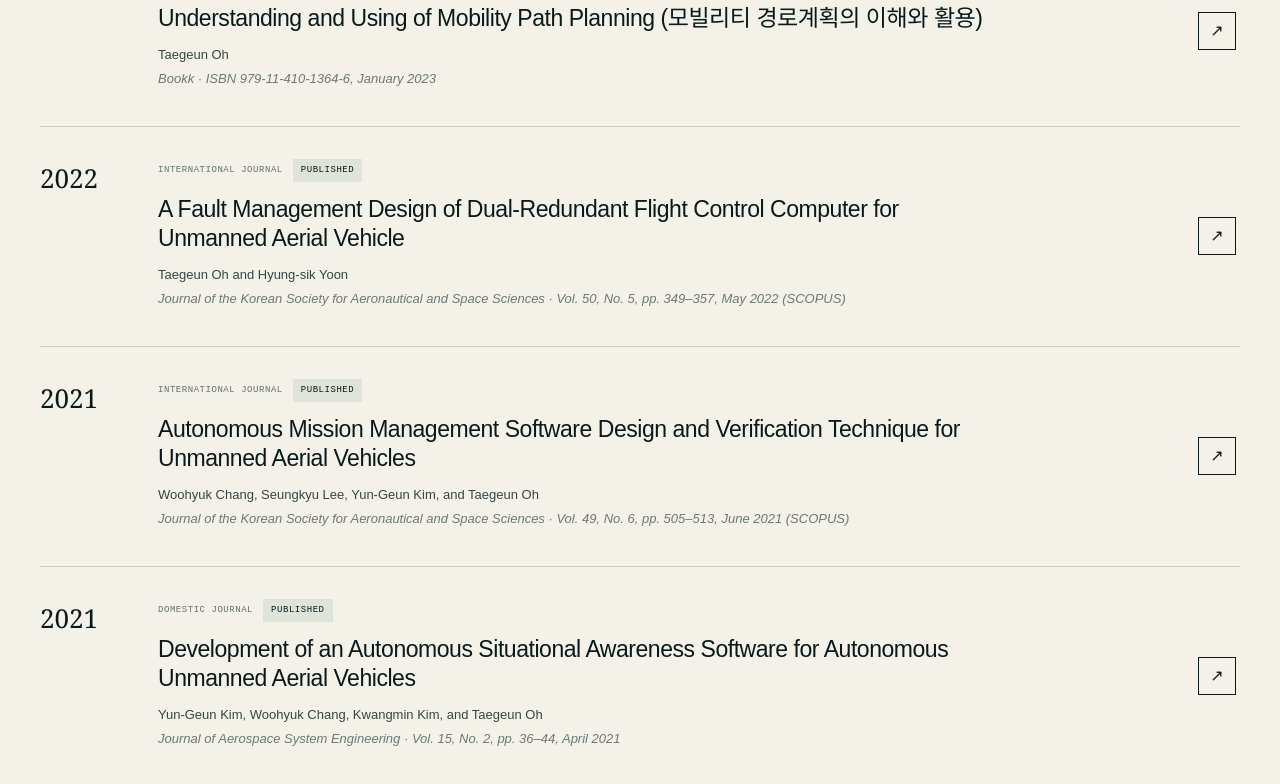
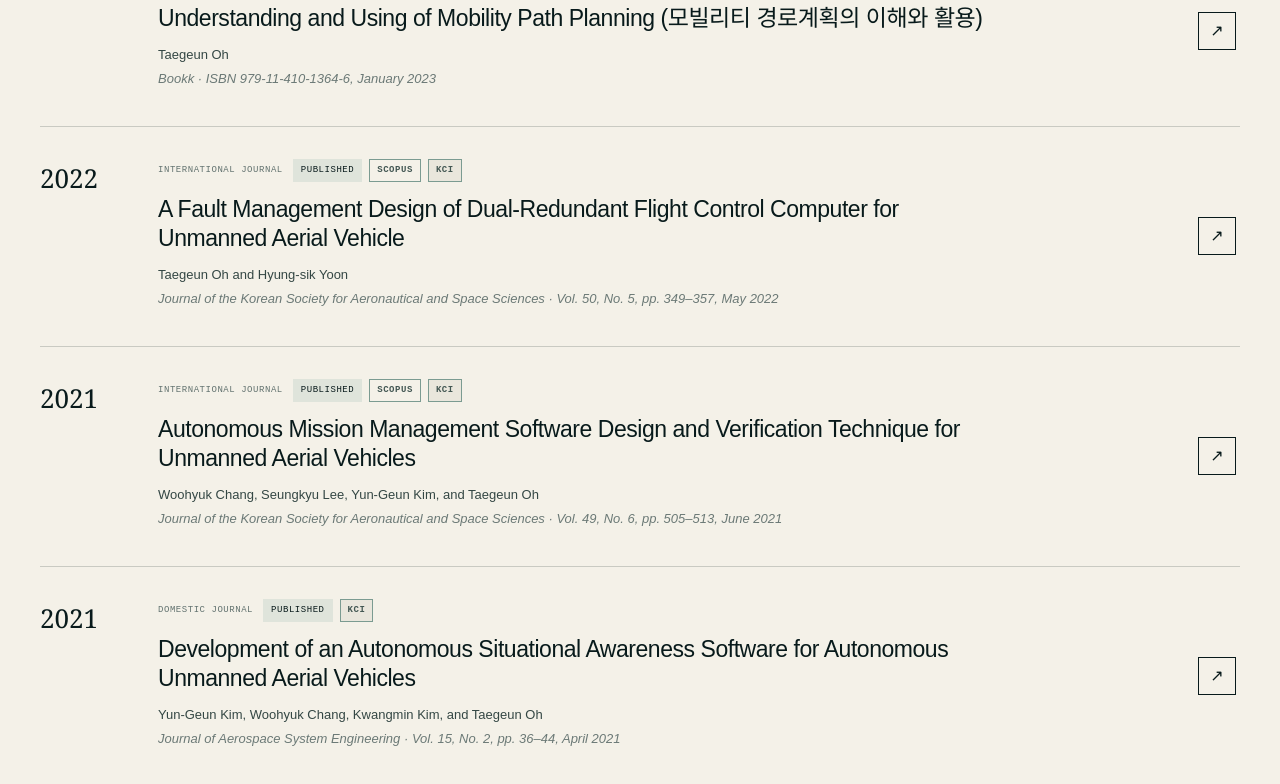
Before and after one commit to taegeun-oh/taegeun-oh.github.io, a Next.js app: page /publications in a window 1280 px wide. Shown: the part 2014-2798 px from the top of the page. Built offline with nearby package versions, Linux system fonts and the light colour scheme.

Commit message:
Add journal index metadata

```diff
--- a/data/publications.ts
+++ b/data/publications.ts
@@ -8,6 +8,7 @@
 
 export type PublicationType = "journal" | "conference" | "domestic" | "book";
 export type PublicationStatus = "Published" | "Submitted" | "Major revision";
+export type PublicationIndex = "SCIE" | "Scopus" | "KCI";
 
 export type Publication = {
   id: string;
@@ -17,6 +18,7 @@ export type Publication = {
   authors: string;
   title: string;
   venue: string;
+  indexes?: PublicationIndex[];
   details?: string;
   url?: string;
   featured?: boolean;
@@ -28,36 +30,39 @@ export const publications: Publication[] = [
     authors: "Taegeun Oh",
     title: "Time-Window-Aware Sampling-Based Path Planning for Time-Constrained Unmanned Aerial Vehicle Missions",
     venue: "Journal of Aerospace Information Systems",
+    indexes: ["SCIE", "Scopus"],
   },
   {
     id: "jang-xgate-net", year: 2026, type: "journal", status: "Submitted",
     authors: "Sungjun Jang, Minkyoung Kim, Dongjin Jeon, and Taegeun Oh",
     title: "XGate-Net: Gated Cross-Task Interaction for Efficient Multi-Task Perception in Autonomous Driving",
     venue: "Signal, Image and Video Processing",
+    indexes: ["SCIE", "Scopus"],
   },
   {
     id: "jang-triv-net", year: 2026, type: "journal", status: "Major revision",
     authors: "Sungjun Jang and Taegeun Oh",
     title: "TriV-Net: Multi-Task Learning Network for Triple Visual Perception using UAV Imagery",
     venue: "Image and Vision Computing",
+    indexes: ["SCIE", "Scopus"],
   },
   {
     id: "choi-multi-organ", year: 2026, type: "journal", status: "Published",
     authors: "Jong-ryul Choi, Sungjun Jang, Sung Suk Oh, Ji Yun Lee, Kyujung Kim, and Taegeun Oh",
     title: "A Comparative Analysis of Deep Learning Models for Disease Classification in Multi-organ Histopathological Images",
-    venue: "Scientific Reports", details: "July 2026", featured: true,
+    venue: "Scientific Reports", details: "July 2026", indexes: ["SCIE", "Scopus"], featured: true,
   },
   {
     id: "choi-rabbit-brain", year: 2026, type: "journal", status: "Published",
     authors: "Jong-ryul Choi, Minkwon Jeon, Si Won Choi, and Taegeun Oh",
     title: "A Comparative Study on Deep Learning Architectures for Classification of Photothrombotic Damaged Regions in Histopathological Rabbit Brain",
-    venue: "Biomedical Signal Processing and Control", details: "Vol. 111, 108354, January 2026", featured: true,
+    venue: "Biomedical Signal Processing and Control", details: "Vol. 111, 108354, January 2026", indexes: ["SCIE", "Scopus"], featured: true,
   },
   {
     id: "oh-ta-rrt", year: 2025, type: "journal", status: "Published",
     authors: "Taegeun Oh, Yun-Jae Won, and Sungjin Lee",
     title: "TA-RRT*: Adaptive Sampling Based Path Planning using Terrain Analysis",
-    venue: "Applied Sciences", details: "Vol. 15, No. 5, February 2025", featured: true,
+    venue: "Applied Sciences", details: "Vol. 15, No. 5, February 2025", indexes: ["SCIE", "Scopus"], featured: true,
   },
   {
     id: "jung-delivery-robot", year: 2024, type: "conference", status: "Published",
@@ -70,7 +75,7 @@ export const publications: Publication[] = [
     id: "kwon-anger-gait", year: 2023, type: "domestic", status: "Published",
     authors: "Beom Kwon and Taegeun Oh",
     title: "Multi-Time Window Feature Extraction Technique for Anger Detection in Gait Data",
-    venue: "Journal of the Korea Society of Computer and Information", details: "Vol. 28, No. 4, pp. 41–51, April 2023",
+    venue: "Journal of the Korea Society of Computer and Information", details: "Vol. 28, No. 4, pp. 41–51, April 2023", indexes: ["KCI"],
   },
   {
     id: "oh-mobility-path-planning-book", year: 2023, type: "book", status: "Published",
@@ -82,55 +87,55 @@ export const publications: Publication[] = [
     id: "oh-flight-control-fault", year: 2022, type: "journal", status: "Published",
     authors: "Taegeun Oh and Hyung-sik Yoon",
     title: "A Fault Management Design of Dual-Redundant Flight Control Computer for Unmanned Aerial Vehicle",
-    venue: "Journal of the Korean Society for Aeronautical and Space Sciences", details: "Vol. 50, No. 5, pp. 349–357, May 2022 (SCOPUS)",
+    venue: "Journal of the Korean Society for Aeronautical and Space Sciences", details: "Vol. 50, No. 5, pp. 349–357, May 2022", indexes: ["Scopus", "KCI"],
   },
   {
     id: "chang-autonomous-mission", year: 2021, type: "journal", status: "Published",
     authors: "Woohyuk Chang, Seungkyu Lee, Yun-Geun Kim, and Taegeun Oh",
     title: "Autonomous Mission Management Software Design and Verification Technique for Unmanned Aerial Vehicles",
-    venue: "Journal of the Korean Society for Aeronautical and Space Sciences", details: "Vol. 49, No. 6, pp. 505–513, June 2021 (SCOPUS)",
+    venue: "Journal of the Korean Society for Aeronautical and Space Sciences", details: "Vol. 49, No. 6, pp. 505–513, June 2021", indexes: ["Scopus", "KCI"],
   },
   {
     id: "kim-autonomous-awareness", year: 2021, type: "domestic", status: "Published",
     authors: "Yun-Geun Kim, Woohyuk Chang, Kwangmin Kim, and Taegeun Oh",
     title: "Development of an Autonomous Situational Awareness Software for Autonomous Unmanned Aerial Vehicles",
-    venue: "Journal of Aerospace System Engineering", details: "Vol. 15, No. 2, pp. 36–44, April 2021",
+    venue: "Journal of Aerospace System Engineering", details: "Vol. 15, No. 2, pp. 36–44, April 2021", indexes: ["KCI"],
   },
   {
     id: "han-pilot-mental-state", year: 2020, type: "journal", status: "Published",
     authors: "Soo-Yeon Han, No-Sang Kwak, Taegeun Oh, and Seong-Whan Lee",
     title: "Classification of Pilots’ Mental States using a Multimodal Deep Learning Network",
-    venue: "Biocybernetics and Biomedical Engineering", details: "Vol. 40, No. 1, pp. 324–336, January 2020",
+    venue: "Biocybernetics and Biomedical Engineering", details: "Vol. 40, No. 1, pp. 324–336, January 2020", indexes: ["SCIE", "Scopus"],
   },
   {
     id: "kim-uhd-sharpness", year: 2017, type: "journal", status: "Published",
     authors: "Haksub Kim, Jongyoo Kim, Taegeun Oh, and Sanghoon Lee",
     title: "Blind Sharpness Prediction for Ultra-high-definition Video based on Human Visual Resolution",
-    venue: "IEEE Transactions on Circuits and Systems for Video Technology", details: "Vol. 27, No. 5, pp. 951–964, May 2017",
+    venue: "IEEE Transactions on Circuits and Systems for Video Technology", details: "Vol. 27, No. 5, pp. 951–964, May 2017", indexes: ["SCIE", "Scopus"],
   },
   {
     id: "oh-comic-fingerprint", year: 2015, type: "journal", status: "Published",
     authors: "Taegeun Oh, Nakyeon Choi, Doeyoung Kim, and Sanghoon Lee",
     title: "Low-complexity and Robust Comic Fingerprint Method for Comic Identification",
-    venue: "Signal Processing: Image Communication", details: "Vol. 39, Part A, pp. 1–16, November 2015",
+    venue: "Signal Processing: Image Communication", details: "Vol. 39, Part A, pp. 1–16, November 2015", indexes: ["SCIE", "Scopus"],
   },
   {
     id: "oh-blind-sharpness-motion", year: 2015, type: "journal", status: "Published",
     authors: "Taegeun Oh and Sanghoon Lee",
     title: "Blind Sharpness Prediction Based on Image-Based Motion Blur Analysis",
-    venue: "IEEE Transactions on Broadcasting", details: "Vol. 61, No. 1, pp. 1–15, March 2015",
+    venue: "IEEE Transactions on Broadcasting", details: "Vol. 61, No. 1, pp. 1–15, March 2015", indexes: ["SCIE", "Scopus"],
   },
   {
     id: "oh-camera-shaken", year: 2014, type: "journal", status: "Published",
     authors: "Taegeun Oh, Jincheol Park, Kalpana Seshadrinathan, Sanghoon Lee, and Alan C. Bovik",
     title: "No-reference Sharpness Assessment of Camera-Shaken Images by Analysis of Spectral Structure",
-    venue: "IEEE Transactions on Image Processing", details: "Vol. 23, No. 12, pp. 5428–5439, December 2014",
+    venue: "IEEE Transactions on Image Processing", details: "Vol. 23, No. 12, pp. 5428–5439, December 2014", indexes: ["SCIE", "Scopus"],
   },
   {
     id: "oh-video-multicast", year: 2014, type: "journal", status: "Published",
     authors: "Taegeun Oh and Sanghoon Lee",
     title: "Cooperative and Joint Video Multicast over MIMO-OFDM Networks",
-    venue: "Digital Signal Processing", details: "Vol. 33, pp. 98–115, October 2014",
+    venue: "Digital Signal Processing", details: "Vol. 33, pp. 98–115, October 2014", indexes: ["SCIE", "Scopus"],
   },
   {
     id: "oh-assessing-motion-blur", year: 2014, type: "conference", status: "Published",
@@ -151,19 +156,19 @@ export const publications: Publication[] = [
     id: "lee-visual-sensor-network", year: 2014, type: "domestic", status: "Published",
     authors: "Inwoong Lee, Haksup Kim, Taegeun Oh, and Sanghoon Lee",
     title: "Study on Low Delay and Adaptive Video Transmission for a Surveillance System in Visual Sensor Networks",
-    venue: "Journal of the Korean Institute of Communications and Information Sciences", details: "Vol. 39, No. 5, pp. 435–446, May 2014",
+    venue: "Journal of the Korean Institute of Communications and Information Sciences", details: "Vol. 39, No. 5, pp. 435–446, May 2014", indexes: ["KCI"],
   },
   {
     id: "oh-dynamic-bandwidth", year: 2013, type: "journal", status: "Published",
     authors: "Taegeun Oh, Hyungkeuk Lee, and Sanghoon Lee",
     title: "Dynamic Bandwidth and Carrier Allocation for Video Broadcast/Multicast over Multi-cell Environments",
-    venue: "Wireless Personal Communications", details: "Vol. 69, No. 4, pp. 1925–1945, April 2013",
+    venue: "Wireless Personal Communications", details: "Vol. 69, No. 4, pp. 1925–1945, April 2013", indexes: ["SCIE", "Scopus"],
   },
   {
     id: "lee-device-aware", year: 2013, type: "journal", status: "Published",
     authors: "Inwoong Lee, Jincheol Park, Seonghyun Kim, Taegeun Oh, and Sanghoon Lee",
     title: "Device-aware Visual Quality Adaptation for Wireless N-screen Multicast Systems",
-    venue: "IEICE Transactions on Communications", details: "Vol. E96-B, No. 12, pp. 3181–3189, December 2013",
+    venue: "IEICE Transactions on Communications", details: "Vol. E96-B, No. 12, pp. 3181–3189, December 2013", indexes: ["SCIE", "Scopus"],
   },
   {
     id: "kim-stereoscopic-discomfort", year: 2013, type: "conference", status: "Published",
@@ -174,19 +179,19 @@ export const publications: Publication[] = [
     id: "oh-block-truncation", year: 2012, type: "journal", status: "Published",
     authors: "Taegeun Oh and Sanghoon Lee",
     title: "Implementation of Multimode-Multilevel Block Truncation Coding for LCD Overdrive",
-    venue: "IEICE Transactions on Fundamentals of Electronics, Communications and Computer Sciences", details: "Vol. E95-A, No. 5, pp. 867–875, May 2012",
+    venue: "IEICE Transactions on Fundamentals of Electronics, Communications and Computer Sciences", details: "Vol. E95-A, No. 5, pp. 867–875, May 2012", indexes: ["SCIE", "Scopus"],
   },
   {
     id: "oh-throughput-qos", year: 2009, type: "journal", status: "Published",
     authors: "Taegeun Oh, Sanghoon Lee, and Gye-Tae Gil",
     title: "Increasing Throughput and QoS using Bandwidth and Region Division with Frequency Overlay over Multicell Environments",
-    venue: "IEICE Transactions on Communications", details: "Vol. E92-B, No. 1, pp. 85–92, January 2009",
+    venue: "IEICE Transactions on Communications", details: "Vol. E92-B, No. 1, pp. 85–92, January 2009", indexes: ["SCIE", "Scopus"],
   },
   {
     id: "ha-macroblock-weighting", year: 2009, type: "journal", status: "Published",
     authors: "Hojin Ha, Taegeun Oh, and Sanghoon Lee",
     title: "Macroblock-based Frequency Selective Weighting for Visual Scalable Video Coding of H.264/AVC",
-    venue: "IEEE Transactions on Broadcasting", details: "Vol. 55, No. 3, pp. 559–568, September 2009",
+    venue: "IEEE Transactions on Broadcasting", details: "Vol. 55, No. 3, pp. 559–568, September 2009", indexes: ["SCIE", "Scopus"],
   },
   {
     id: "park-power-allocation", year: 2009, type: "conference", status: "Published",
```
